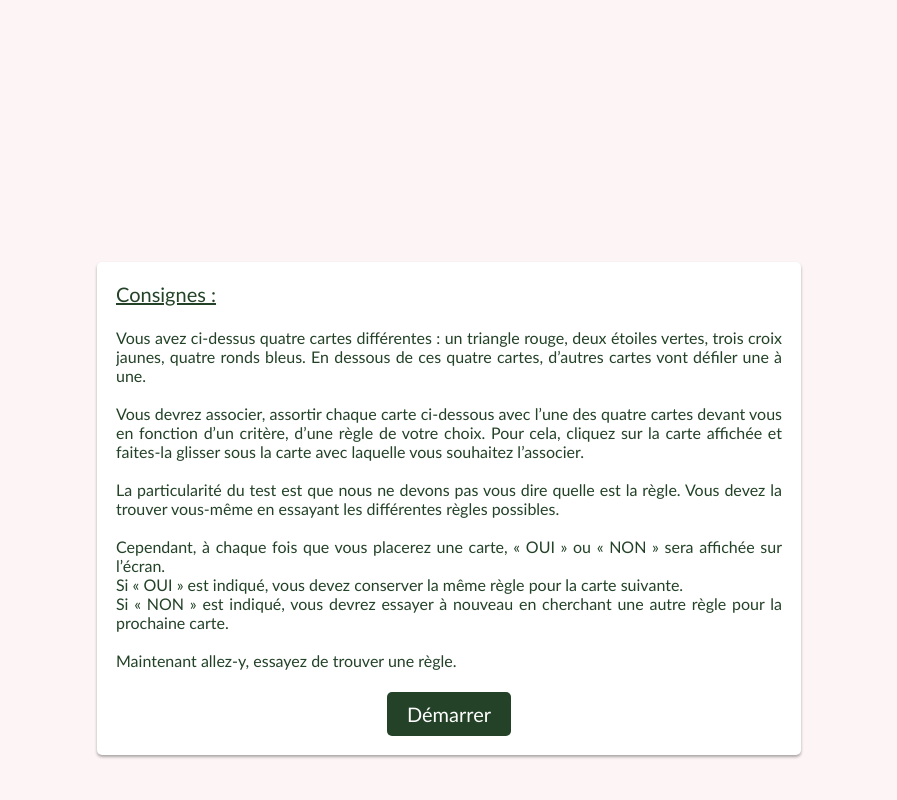
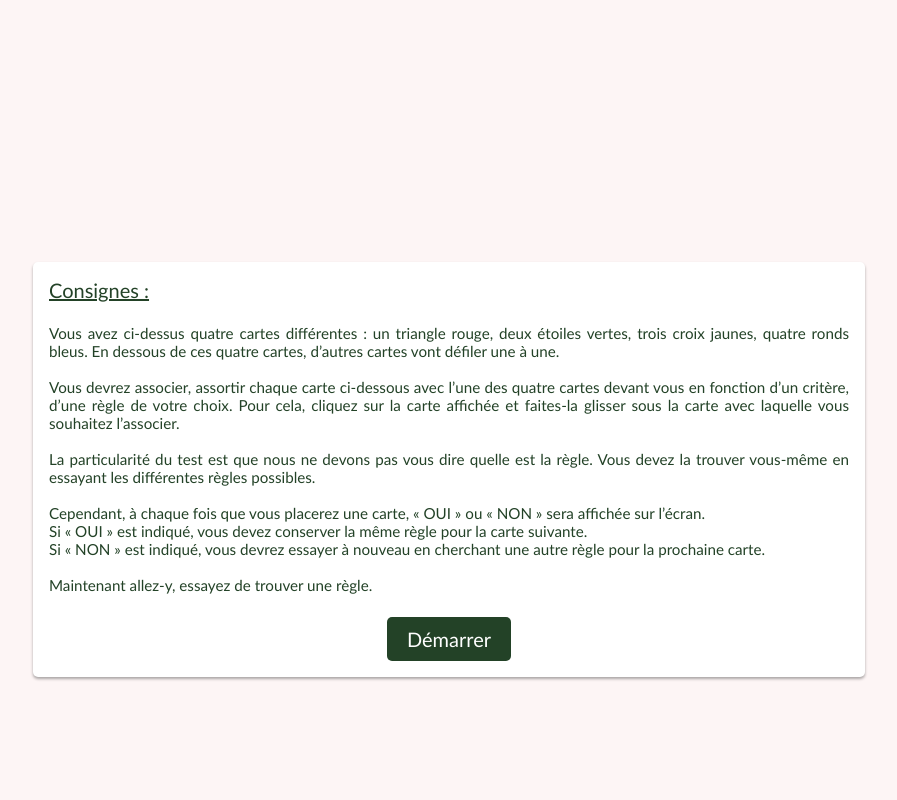
Before and after one commit to AlexandreChollet/wcst, a Symfony app: template templates/test/test.html.twig in a window 1280 px wide. Shown: the whole page, without its empty margins (191-1088 px from the left). Run offline with Twig, Linux system fonts and the light colour scheme; the template is opened without the code that fills it, so the values that code supplies are empty; style sheets or scripts are compiled from the project's sources; some libraries are stand-ins or nearby versions.

Commit message:
Peaufinement visuel des consignes

```diff
--- a/assets/styles/modules/test.scss
+++ b/assets/styles/modules/test.scss
@@ -188,13 +188,13 @@ body {
 
 #explications {
   @media screen and (min-width: 640px) {
-    padding: 1.5% 1.5%;
+    padding: 1.25%;
   }
 
   padding: #{$margin-height-consignes} 1.5%;
   margin-top: 1.75%;
   width: 97%;
-  max-width: 666px;
+  max-width: 800px;
   text-align: center;
   margin-left: auto;
   margin-right: auto;
@@ -215,6 +215,7 @@ body {
   }
 
   .contenu {
+    font-size: 0.95em;
     overflow: auto;
     height: 75%;
     max-height: calc(100vh - (16vh + 7vw) - #{$margin-top} - 44px - #{$margin-height-consignes});
```
